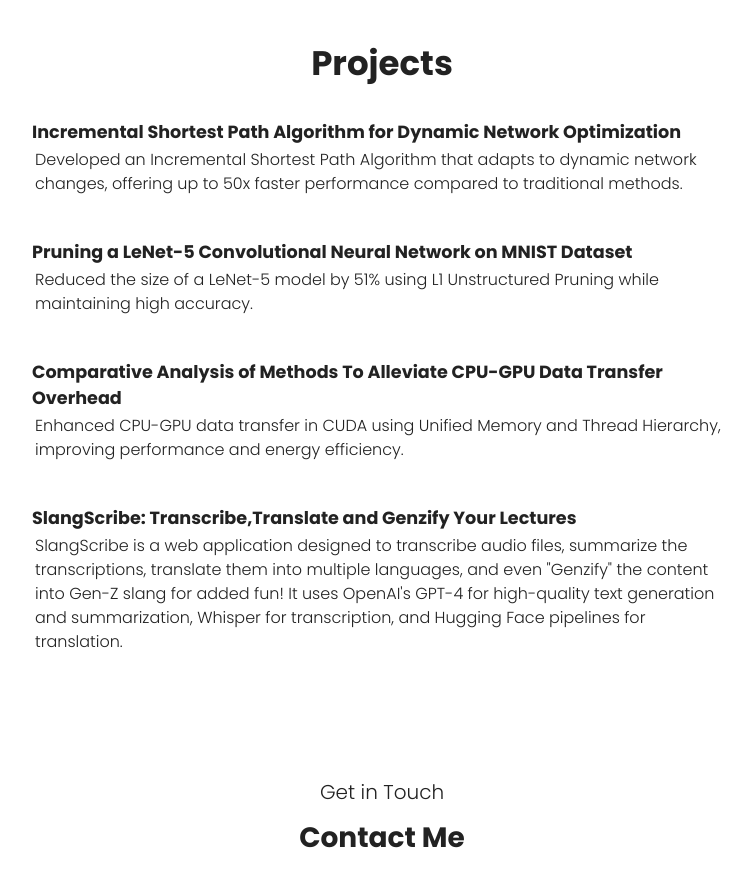
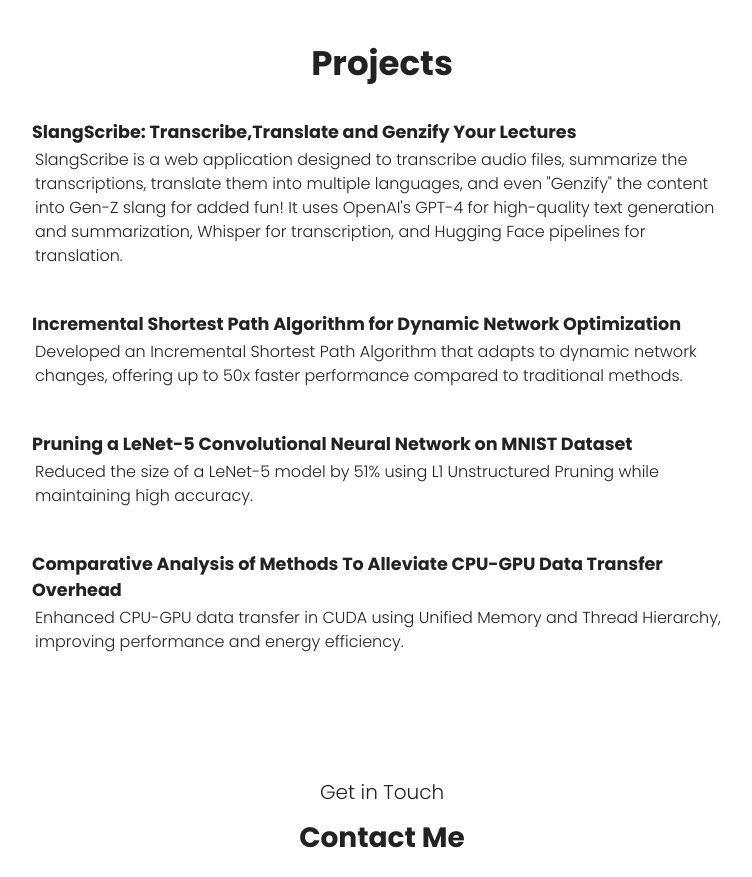
Before and after one commit to sumedh-21/Sumedh-Marathe, a React (Vite) app in the folder vite-project/: page / in a window 1280 px wide. Shown: the part 1380-2257 px from the top of the page, without its empty margins (258-1010 px from the left). Built offline with nearby package versions, Linux system fonts and the light colour scheme.

Commit message:
Update Projects.jsx

```diff
--- a/vite-project/src/sections/Projects/Projects.jsx
+++ b/vite-project/src/sections/Projects/Projects.jsx
@@ -2,6 +2,14 @@
 
 function Projects() {
   const projects = [
+    {
+      name: "SlangScribe: Transcribe,Translate and Genzify Your Lectures",
+      description: `SlangScribe is a web application designed to transcribe audio files,
+      summarize the transcriptions, translate them into multiple languages, and even "Genzify"
+      the content into Gen-Z slang for added fun! It uses OpenAI's GPT-4 for high-quality text generation and summarization,
+      Whisper for transcription, and Hugging Face pipelines for translation.`,
+      link: "https://github.com/sumedh-21/SlangScribe-Translate-Transcribe-and-Genzify-your-Lectures",
+    },
     {
       name: "Incremental Shortest Path Algorithm for Dynamic Network Optimization",
       description: `Developed an Incremental Shortest Path Algorithm that adapts to dynamic network changes, offering up to 50x faster performance compared to traditional methods.`,
@@ -16,14 +24,6 @@
       name: "Comparative Analysis of Methods To Alleviate CPU-GPU Data Transfer Overhead",
       description: `Enhanced CPU-GPU data transfer in CUDA using Unified Memory and Thread Hierarchy, improving performance and energy efficiency.`,
       link: "https://github.com/sumedh-21/cuda-memoryops",
-    },
-    {
-      name: "SlangScribe: Transcribe,Translate and Genzify Your Lectures",
-      description: `SlangScribe is a web application designed to transcribe audio files,
-      summarize the transcriptions, translate them into multiple languages, and even "Genzify"
-      the content into Gen-Z slang for added fun! It uses OpenAI's GPT-4 for high-quality text generation and summarization,
-      Whisper for transcription, and Hugging Face pipelines for translation.`,
-      link: "https://github.com/sumedh-21/SlangScribe-Translate-Transcribe-and-Genzify-your-Lectures",
     },
   ];
 
```
